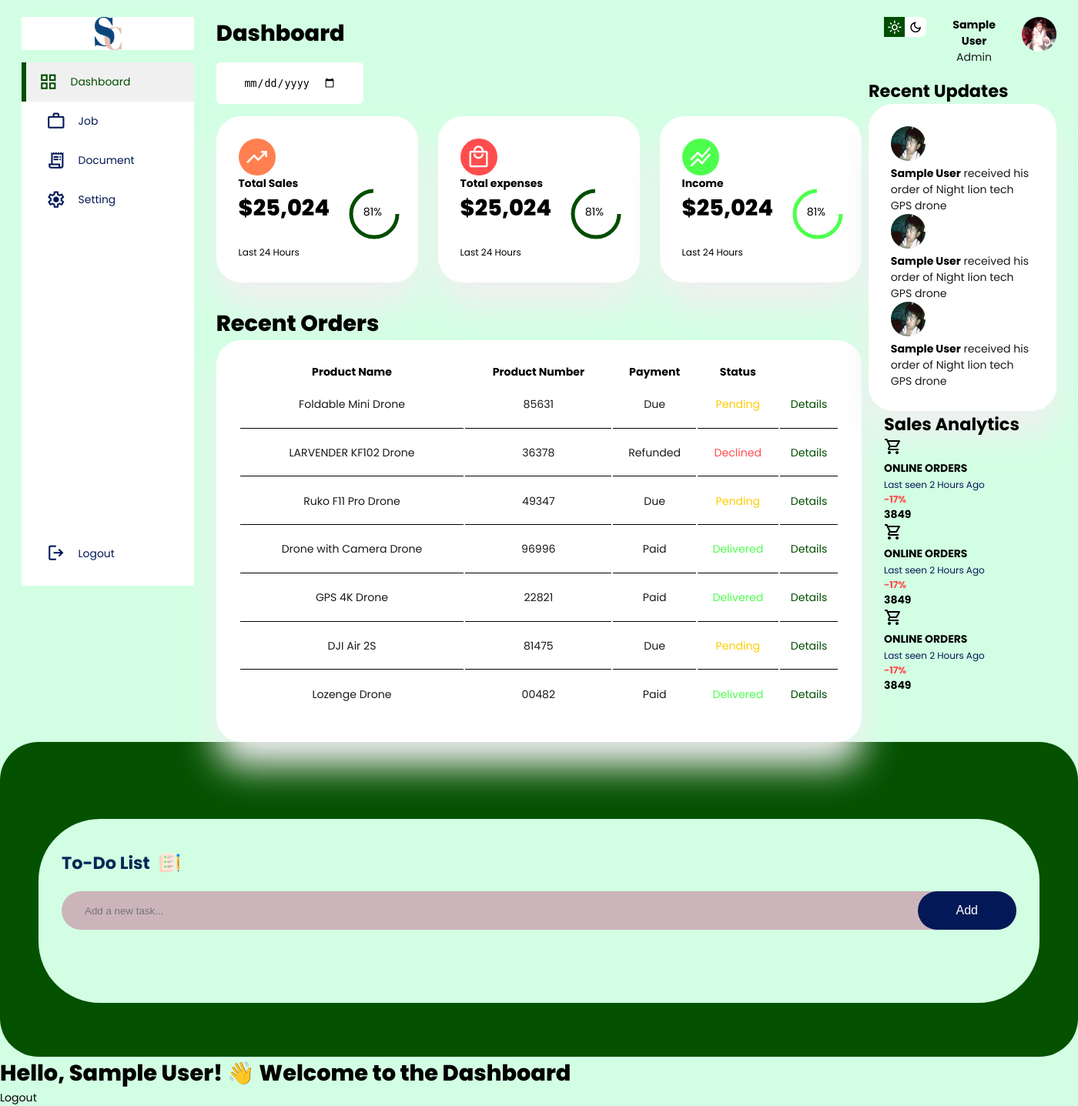
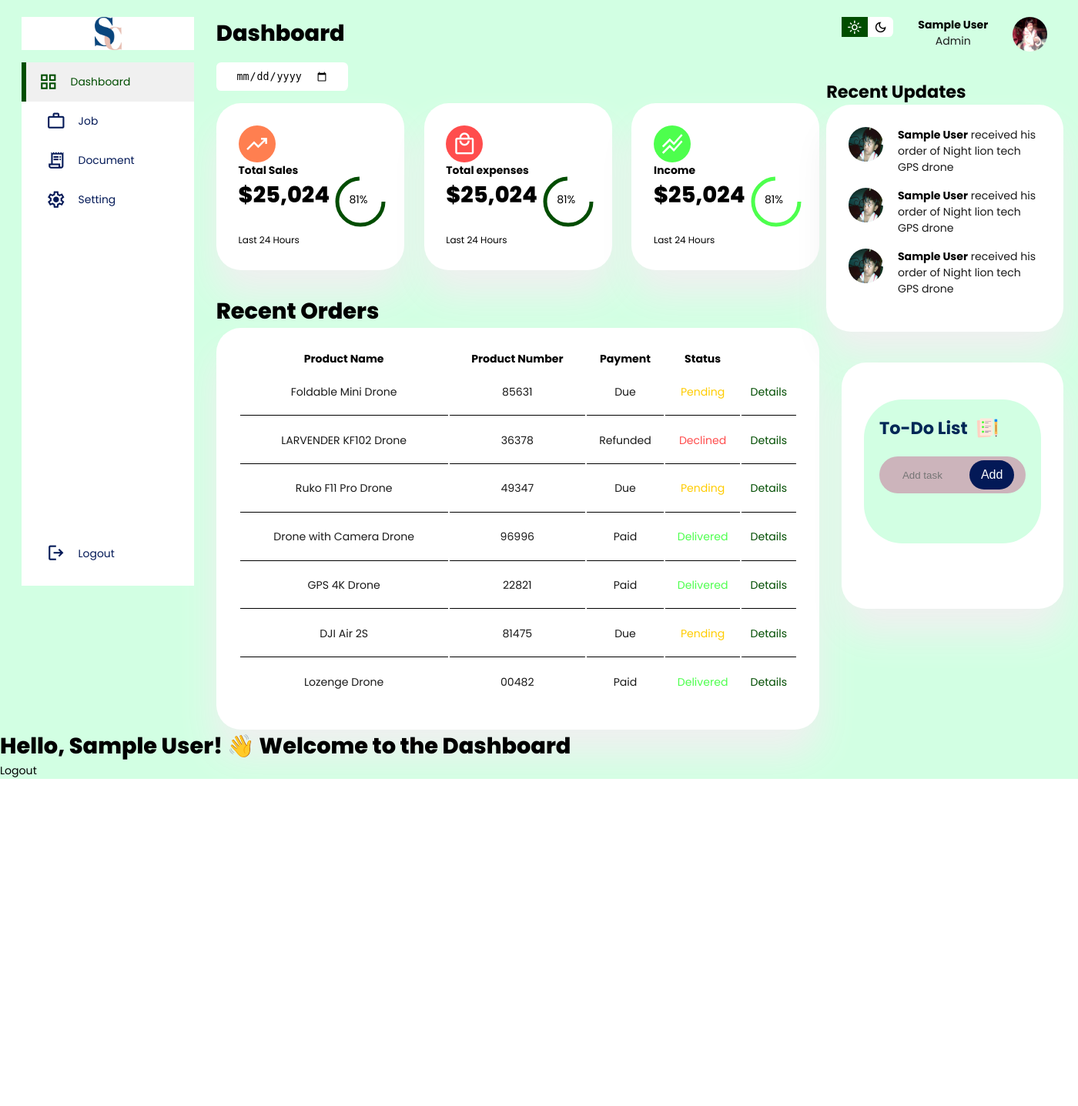
Before and after one commit to BadamiMas/SecureCorp-ICSP-, a Flask app: page /dashboard in a window 1400 px wide. Shown: the whole page at 77% size. After the commit the page ends 1012 px from the top, so only its background shows below. Run offline with Flask 3, Linux system fonts and the light colour scheme; the visitor is signed in with stand-in values (Sample User, id 1); some libraries are stand-ins or nearby versions.

Commit message:
modified:   static/css/test.css 	modified:   templates/test.html

```diff
--- a/static/css/test.css
+++ b/static/css/test.css
@@ -47,6 +47,7 @@ body {
     user-select: none;
     overflow-x: hidden;
     background: var(--clr-color-background);
+    overflow: auto;
 }
 
 
@@ -54,7 +55,7 @@ body {
     display: grid;
     width: 96%;
     gap: 1.8rem;
-    grid-template-columns: 14rem auto 14rem;
+    grid-template-columns: 14rem 1fr 18rem;
     margin: 0 auto;
 }
 
@@ -397,6 +398,7 @@ RIGHT SECTION
 *******************/
 
 .right {
+    width: auto;
     margin-top: 1.4rem;
 }
 
@@ -457,7 +459,8 @@ RECENT UPDATES
 *******************/
 
 .right .recent_updates {
-    margin-top: 1rem;
+    margin-top: 1.8rem;
+    margin-bottom: 2rem;
     margin-left: -20px;
 }
 
@@ -473,84 +476,103 @@ RECENT UPDATES
     box-shadow: none;
 }
 
-
-
-
+.right .recent_updates .update {
+    display: grid;
+    grid-template-columns: 3rem auto;
+    gap: 1rem;
+    margin-bottom: 1rem;
+}
 
 
 /****************
 TO DO LIST
 ****************/
 
-.to-do {
+.right .to-do {
+    margin-top: 2.5rem;
     width: 100%;
-    min-height: 50vh;
+    min-height: 40vh;
+    max-height: 50vh;
+    overflow-y: auto;
     background: rgb(4, 82, 0);
-    padding: 50px;
+    background-color: var(--clr-white);
+    border-radius: var(--card-border-radius);
+    padding: var(--card-padding);
+    box-shadow: var(--box-shadow);
+    transition: all .3s ease;
+}
+
+.right .to-do:hover {
+    box-shadow: none;
+}
+
+.right .todo-list {
+    width: 100%;
+    max-width: 100%;
+    background: #d2ffe3;
+    margin: 20px 0;
+    padding: 20px 20px 40px;
     border-radius: 50px;
 }
 
-.todo-list {
-    width: 100%;
-    max-width: 540px auto;
-    background: #d2ffe3;
-    margin: 50px auto 20px;
-    padding: 40px 30px 70px;
-    border-radius: 80px;
-}
-
-.todo-list h2 {
+.right .todo-list h2 {
     align-items: center;
     margin-bottom: 20px;
     color: #002756;
     display: flex;
 }
 
-.todo-list h2 img {
+.right .todo-list h2 img {
     width: 30px;
     margin-left: 10px;
 }
 
-.row {
+.right .row {
     display: flex;
     align-items: center;
     justify-content: space-between;
+    gap: 10px;
     background: #ccb4bb;
-    padding-left: 20px;
+    padding: 5px 15px;
     border-radius: 30px;
     margin-bottom: 25px;
 }
 
-input {
-    flex: 1;
+.right input {
+    flex: 1 1 auto;
     border: none;
     background: transparent;
     font-weight: 14px;
-    padding: 10px;
+    padding: 10px 15px;
     outline: none;
+    min-width: 0;
+    color:#000;
 }
 
-.to-do button {
+.right .to-do button {
     border: none;
     outline: none;
-    padding: 16px 50px;
+    padding: 10px 15px;
+    margin-left: 10px;
     background: #031957;
     color: #fff;
     cursor: pointer;
     font-size: 16px;
     border-radius: 40px;
+    white-space: nowrap;
 }
 
-ul li {
+.right ul li {
     list-style: none;
-    padding: 12px 8px 12px 50px;
+    padding: 14px 8px 14px 50px;
+    margin-bottom: 10px;
     font-size: 17px;
     user-select: none;
     cursor: pointer;
     position: relative;
 }
 
-ul li::before {
+.right ul li::before {
     content: '';
     position: absolute;
     height: 28px;
@@ -563,16 +585,16 @@ ul li::before {
     left: 8px;
 }
 
-ul li.checked {
+.right ul li.checked {
     color: #555;
     text-decoration: line-through;
 }
 
-ul li.checked::before {
+.right ul li.checked::before {
     background-image: url('../images/checked.png');
 }
 
-ul li span {
+.right ul li span {
     position: absolute;
     right: 0px;
     top: 5px;
@@ -585,6 +607,6 @@ ul li span {
     border-radius: 50%;
 }
 
-ul li span:hover {
+.right ul li span:hover {
     background: #edeef0;
 }
--- a/templates/test.html
+++ b/templates/test.html
@@ -258,57 +258,21 @@
             </div>
             <!--end recent update-->
 
-            <!--start sale analytics-->
-            <div class="sale_analytics">
-                <h2>Sales Analytics</h2>
-
-
-                <div class="item online">
-                    <div class="icon">
-                        <span class="material-symbols-outlined">shopping_cart</span>
+            <!--start to do list-->
+            <div class="to-do">
+                <!--todo list section start-->
+                <div class="todo-list">
+                    <h2>To-Do List <img src="{{ url_for('static', filename='images/icon.png') }}"></h2>
+                    <div class="row">
+                        <input type="text" id="input-box" placeholder="Add task...">
+                        <button onclick="addTask()">Add</button>
                     </div>
-                    <div class="right_text">
-                        <div class="info">
-                            <h3>ONLINE ORDERS</h3>
-                            <small class="text-muted">Last seen 2 Hours Ago</small>
-                        </div>
-                        <h5 class="danger">-17%</h5>
-                        <h3>3849</h3>
-                    </div>
+                    <ul id="list">
+            <!-- tasks will show -->
+                    </ul>
                 </div>
-
-                <div class="item online">
-                    <div class="icon">
-                        <span class="material-symbols-outlined">shopping_cart</span>
-                    </div>
-                    <div class="right_text">
-                        <div class="info">
-                            <h3>ONLINE ORDERS</h3>
-                            <small class="text-muted">Last seen 2 Hours Ago</small>
-                        </div>
-                        <h5 class="danger">-17%</h5>
-                        <h3>3849</h3>
-                    </div>
-                </div>
-
-                <div class="item online">
-                    <div class="icon">
-                        <span class="material-symbols-outlined">shopping_cart</span>
-                    </div>
-                    <div class="right_text">
-                        <div class="info">
-                            <h3>ONLINE ORDERS</h3>
-                            <small class="text-muted">Last seen 2 Hours Ago</small>
-                        </div>
-                        <h5 class="danger">-17%</h5>
-                        <h3>3849</h3>
-                    </div>
-                </div>
-
-
-
             </div>
-            <!--end sale analytics-->
+            <!--end to do list-->
 
         </div>
         <!--end right section-->
@@ -318,36 +282,6 @@
 
 
 
-
-
-
-
-
-
-
-
-
-<!----------------
-TO DO LIST
------------------>
-
-<div class="to-do">
-    <!--todo list section start-->
-    <div class="todo-list">
-        <h2>To-Do List <img src="{{ url_for('static', filename='images/icon.png') }}"></h2>
-        <div class="row">
-            <input type="text" id="input-box" placeholder="Add a new task...">
-            <button onclick="addTask()">Add</button>
-        </div>
-        <ul id="list">
-            <!-- <li class="checked">Task 1</li>
-            <li>Task 2</li>
-            <li>Task 3</li> -->
-        </ul>
-    </div>
-</div>
-
-
 <h1>Hello, {{ username }}! 👋 Welcome to the Dashboard</h1>
 <a href="{{ url_for('logout') }}">Logout</a>
 
```
